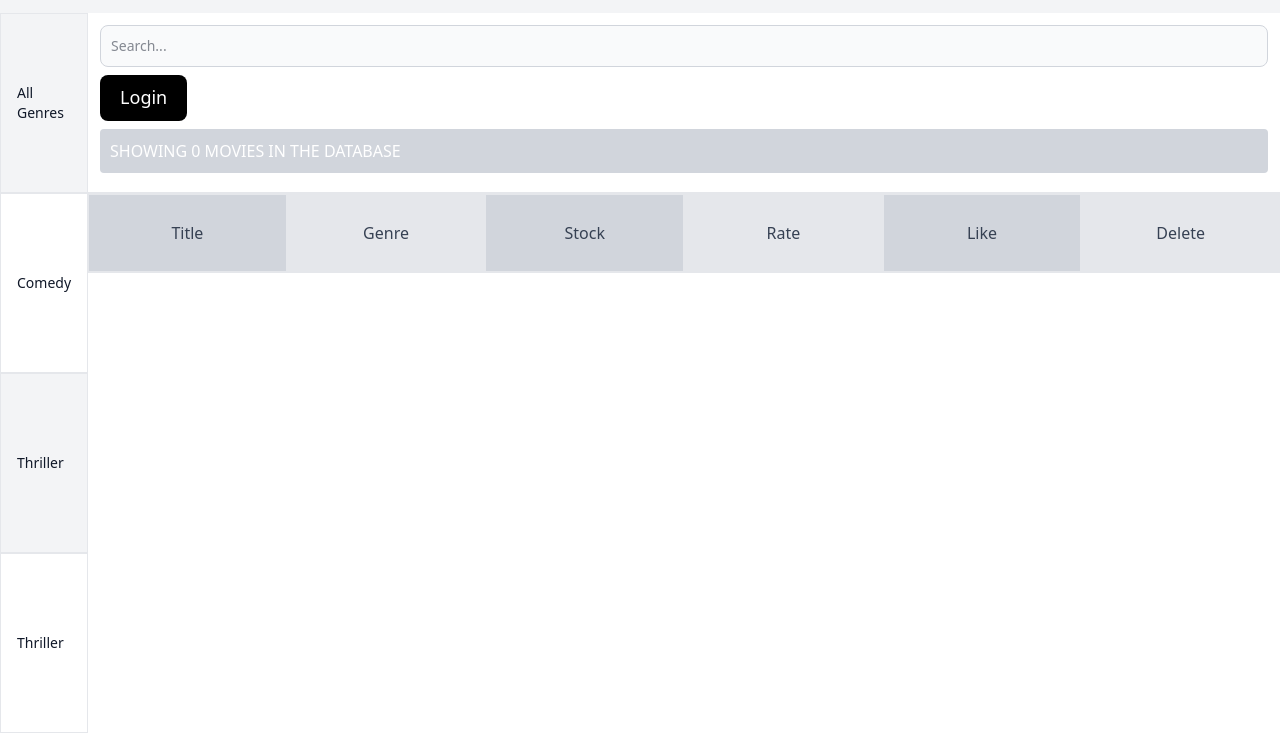
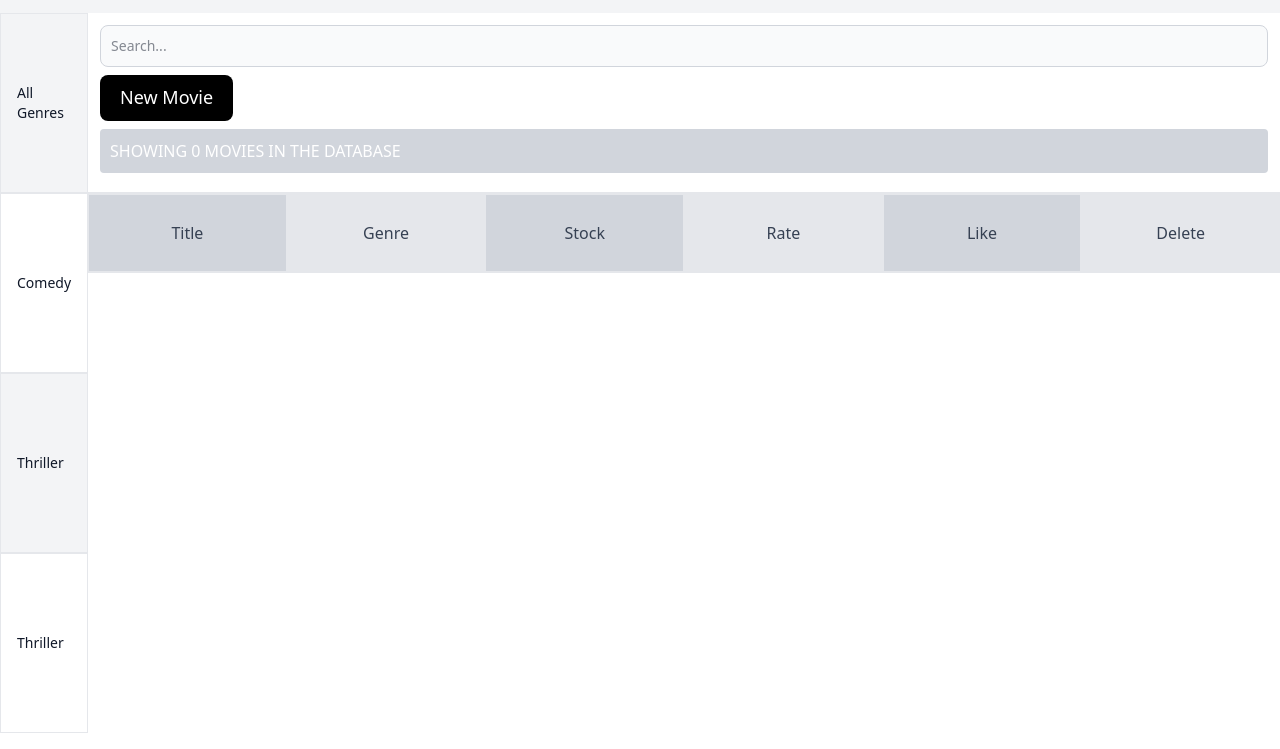
Before and after one commit to suratovmuzaffar/movies-app, a website: page public/movies.html in a window 1280 px wide. Shown: the part 51-800 px from the top of the page. Drawn offline with Linux system fonts and the light colour scheme.

Commit message:
kichik tuzatish

```diff
--- a/public/movies.html
+++ b/public/movies.html
@@ -84,7 +84,7 @@
               name="submit"
               class="bg-black rounded-lg text-[18px] text-center text-sm text-white w-full dark:bg-gray-500 dark:focus:ring-white dark:hover:bg-gray-600 focus:outline-none focus:ring-4 focus:ring-gray-600 font-medium hover:bg-gray-700 px-5 py-2.5 sm:w-auto"
             >
-              Login
+              New Movie
             </button>
           </form>
           <div class="bg-gray-300 p-[10px] rounded-sm text-white mt-2">
```
